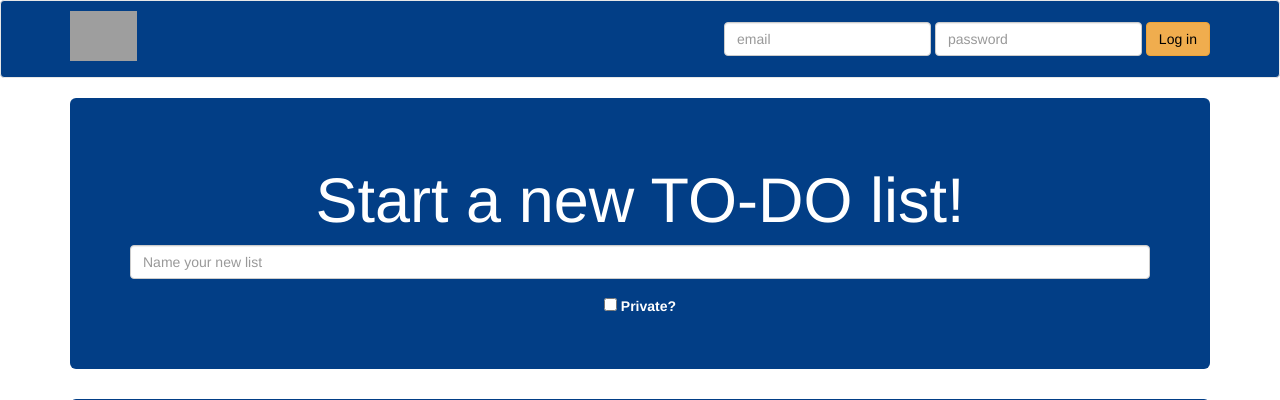
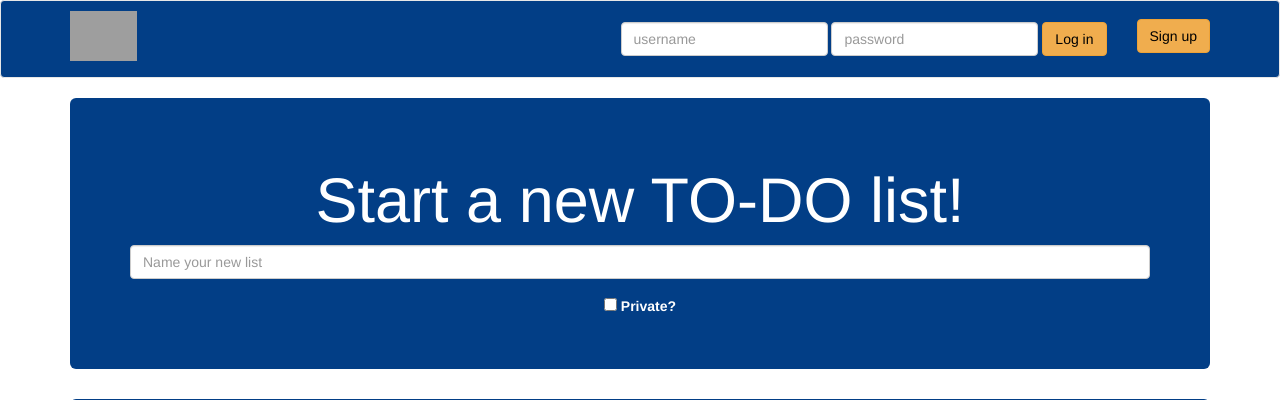
Before and after one commit to Nuurek/IO-To-Do-Lists, a Django app: page / in a window 1280 px wide. Shown: the top 400 px of the page. Run offline with Django 3.2, Linux system fonts and the light colour scheme; data that the repository does not hold is empty; some libraries are stand-ins or nearby versions; grey boxes are pictures that could not be loaded.

Commit message:
Added login, logout, registration w/o email verification.

```diff
--- a/superlists/urls.py
+++ b/superlists/urls.py
@@ -15,5 +15,7 @@ urlpatterns = [
             name='register_success'),
         url(r'^confirm/(?P<user_profile_id>[0-9]+)/(?P<code>.{32})/$',
             views.RegisterConfirmView.as_view(), name='register_confirm')
-    ]))
+    ])),
+    url(r'^login/$', views.user_login, name='login'),
+    url(r'^logout/$', views.user_logout, name='logout'),
 ]
--- a/superlists/views.py
+++ b/superlists/views.py
@@ -1,6 +1,9 @@
 from django.views.generic import CreateView, ListView, TemplateView, FormView
 from django.urls import reverse
+from django.http import HttpResponseRedirect
+from django.contrib import messages
 from django.contrib.auth.models import User
+from django.contrib.auth import authenticate, login, logout
 from django.utils.crypto import get_random_string
 
 from .models import ToDoList, ToDoListItem, UserProfile
@@ -52,19 +55,24 @@ class ToDoListItemCreateView(FormView):
 
 
 class RegisterView(FormView):
+    EMAIL_VERIFICATON = False
+
     form_class = UserForm
     template_name = 'superlists/register.html'
     model = User
 
     def form_valid(self, form):
         user = form.save()
+        print(user.password)
         user.set_password(user.password)
-        user.is_active = False
+        if EMAIL_VERIFICATON:
+            user.is_active = False
         user.save()
         user_profile = UserProfile(
             user=user, confirmation_code=get_random_string(32))
         user_profile.save()
-        #user_profile.send_confirmation_code()
+        if EMAIL_VERIFICATON:
+            user_profile.send_confirmation_code()
         return super(RegisterView, self).form_valid(form)
 
     def get_success_url(self):
@@ -90,3 +98,21 @@ class RegisterConfirmView(TemplateView):
         else:
             context["success"] = False
         return context
+
+def user_login(request):
+    if request.method == 'POST':
+        username = request.POST['username']
+        password = request.POST['password']
+        user = authenticate(username=username, password=password)
+        if user:
+            if user.is_active:
+                login(request, user)
+            else:
+                messages.add_message(request, messages.WARNING, 'This account is not active')
+        else:
+            messages.add_message(request, messages.WARNING, 'Username or password incorrect')
+        return HttpResponseRedirect(reverse("index"))
+
+def user_logout(request):
+    logout(request)
+    return HttpResponseRedirect(reverse("index"))
--- a/templates/base.html
+++ b/templates/base.html
@@ -9,28 +9,47 @@
     <title>Super Lists</title>
     <link href="https://maxcdn.bootstrapcdn.com/bootstrap/3.3.7/css/bootstrap.min.css" rel="stylesheet">
     <link rel="stylesheet" href="">
-    <link href="{% static "css/style.css" %}" rel="stylesheet">
+    <link href="{% static 'css/style.css' %}" rel="stylesheet">
 </head>
 
 <body>
+
     <nav class="navbar navbar-default">
         <div class="container">
-        <a href="{% url "index" %}"><img class="logo" src="{% static "img/logo_black.svg" %}"></a>
-        <div class="log_in navbar-right">
-            <form class="navbar-form">
+            <a href="{% url 'index' %}"><img class="logo" src="{% static 'img/logo_black.svg' %}"></a>
+            {% if user.is_authenticated %}
+            <ul class="nav navbar-nav navbar-right">
+                <li><a href="#"><span class="glyphicon glyphicon-user"></span> {{user.username}}</a></li>
+                <li><a href="{% url 'logout' %}"><span class="glyphicon glyphicon-log-in"></span> Logout </a></li>
+            </ul>
+            {% else %}
+            <ul class="nav navbar-nav navbar-right">
+                <li>
+                    <form method="post" action="/login/" class="navbar-form">
+                        {% csrf_token %}
                         <div class="form-group">
-                    <input type="text" class="form-control" placeholder="email">
-                    <input type="text" class="form-control" placeholder="password">
+                            <input type="text" name="username" class="form-control" placeholder="username">
+                            <input type="password" name="password" class="form-control" placeholder="password">
                         </div>
                         <button type="Submit" class="btn btn-default btn-warning log_button">Log in</button>
                     </form>
-        </div>
+                </li>
+                <li>
+                    <form method="get" action="{%url 'register' %}" class="navbar-form">
+                        <button type="Submit" class="btn btn-default btn-warning log_button">Sign up</button>
+                    </form>
+                </li>
+            </ul>
+            {% endif %}
         </div>
     </nav>
-
+    {% if messages %} {% for message in messages %}
+    <div class="alert alert-warning">
+        {{message}}
+    </div>
+    {% endfor %} {% endif %}
     <div class="container">
-{% block content %}
-{% endblock %}
+        {% block content %} {% endblock %}
     </div>
 
     <script src="https://ajax.googleapis.com/ajax/libs/jquery/1.12.4/jquery.min.js"></script>
```
Lines whose indentation alone changed are shown as unchanged.
